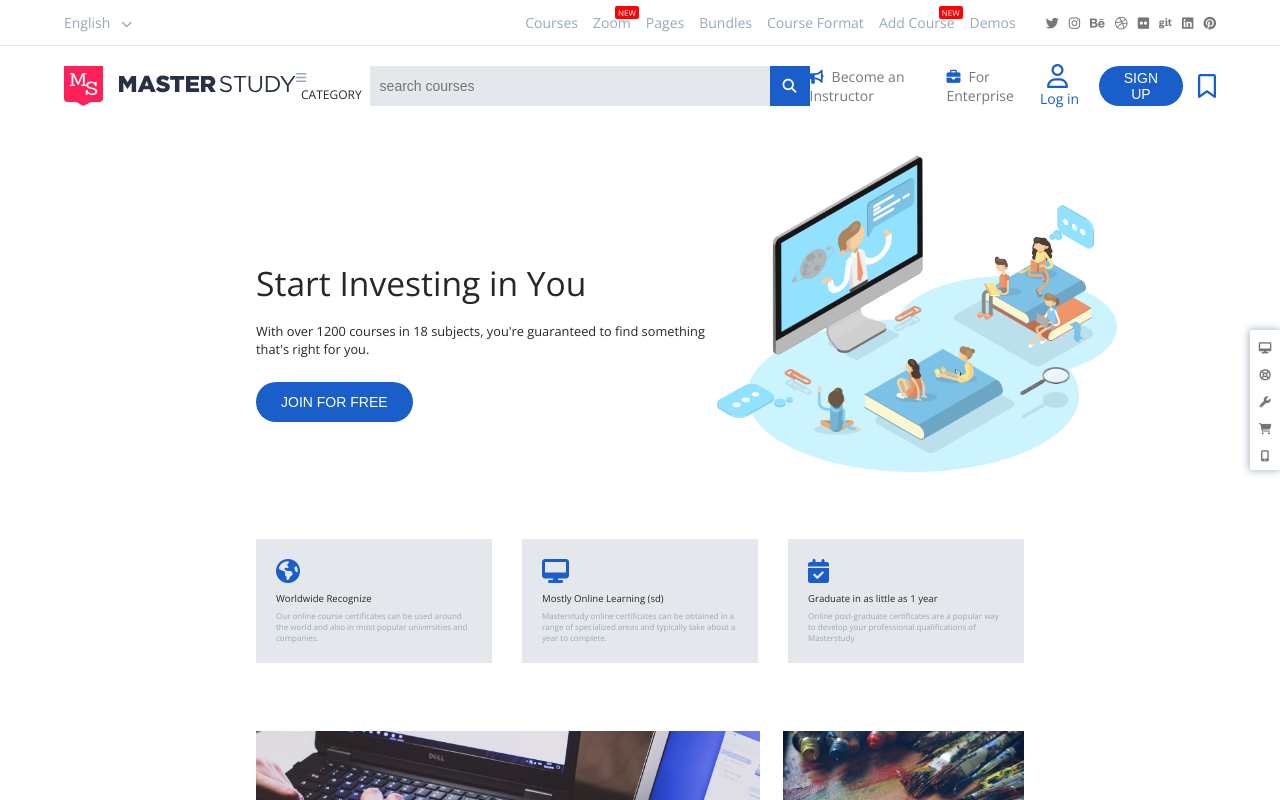
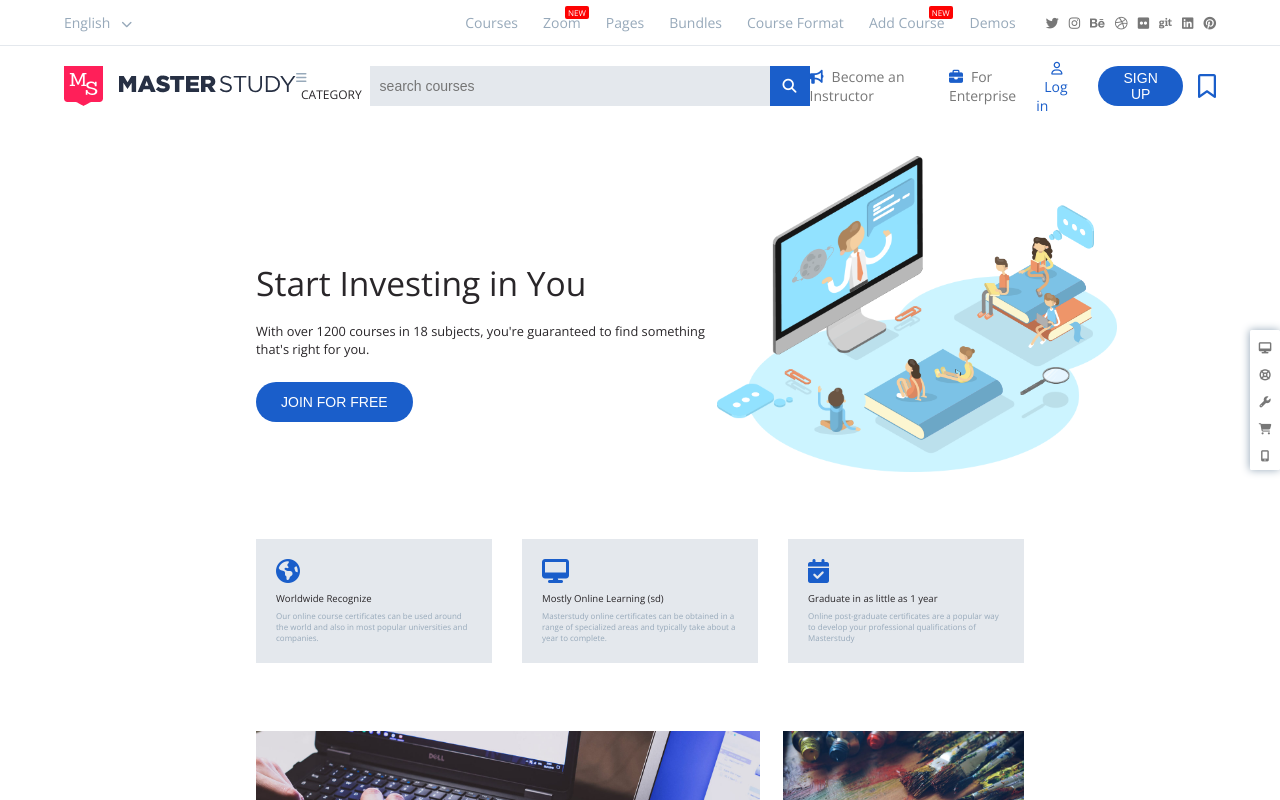
Before and after one commit to leonardoserra/proj-html-vuejs, a Vue app: page / in a window 1280 px wide. Shown: the top 800 px of the page. Built offline with nearby package versions, Linux system fonts and the light colour scheme.

Commit message:
fix login size

```diff
--- a/src/components/PageHeader.vue
+++ b/src/components/PageHeader.vue
@@ -144,7 +144,7 @@ export default {
             position: relative;
 
             .single-category {
-                margin-left: 15px;
+                margin-left: 25px;
                 color: $grey-dark;
             }
 
@@ -272,6 +272,10 @@ export default {
                 margin-left: 8px;
 
             }
+
+            i {
+                font-size: 0.8rem;
+            }
         }
 
         i {
```
